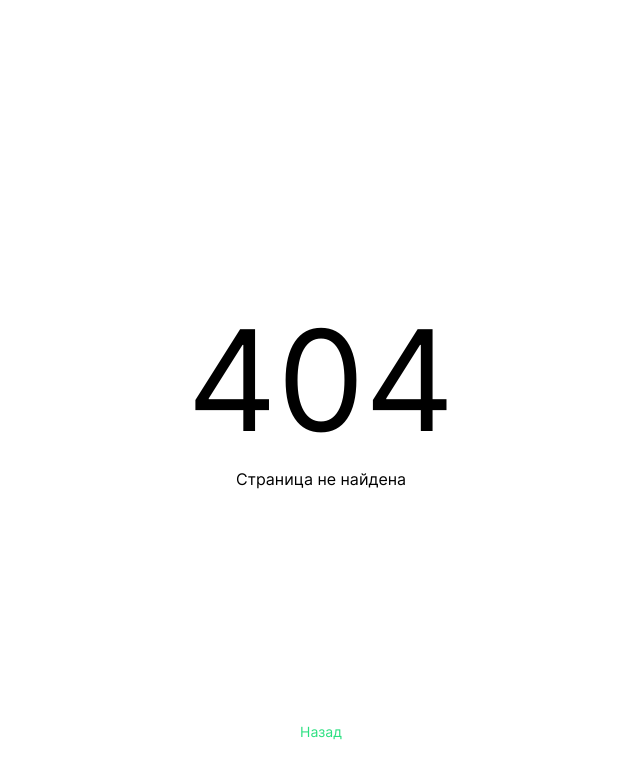
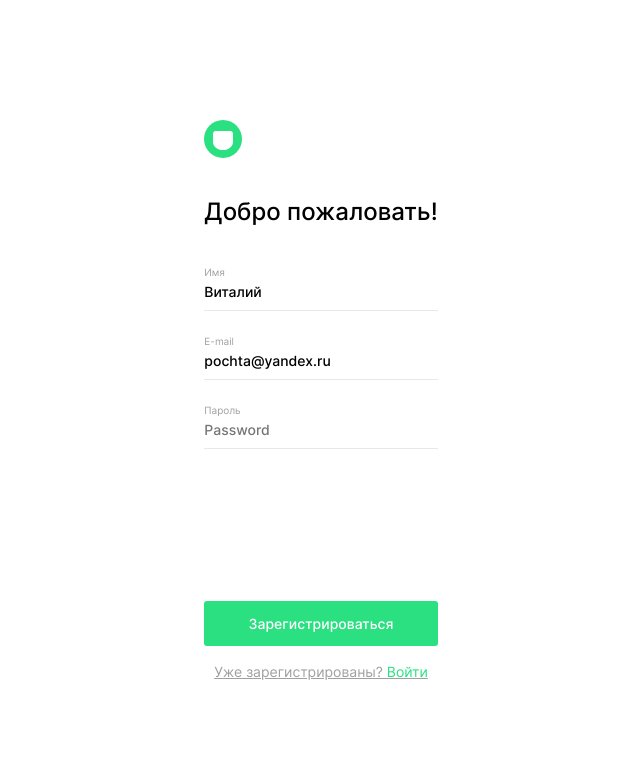
Before and after one commit to Shepelev-Mikhail/movies-explorer-frontend, a React (Create React App) app: page /sign-up in a window 1280 px wide. Before the commit this address had no page. Shown: the top 778 px of the page, without its empty margins (319-959 px from the left). Built offline with nearby package versions, Linux system fonts and the light colour scheme.

Commit message:
Страница профиля и наброски страниц логин/регистрация

```diff
--- a/src/components/App/App.js
+++ b/src/components/App/App.js
@@ -33,10 +33,10 @@ function App() {
         <Header />
         <Profile />
       </Route>
-      <Route exact path="/signin">
+      <Route exact path="/sign-in">
         <Login />
       </Route>
-      <Route exact path="/signup">
+      <Route exact path="/sign-up">
         <Register />
       </Route>
       <Route exact path="*">
--- a/src/components/Login/Login.css
+++ b/src/components/Login/Login.css
@@ -0,0 +1,111 @@
+
+.login {
+    display: flex;
+    flex-direction: column;
+    justify-content: flex-start;
+    align-items: center;
+    align-content: center;
+    height: 100vh;
+    min-height: 700px;
+    max-width: 260px;
+    margin: 56px auto 0;
+}
+
+.login__title {
+    padding: 0;
+    margin: 46px 0 80px;
+    font-style: normal;
+    font-weight: 500;
+    font-size: 24px;
+    line-height: 29px;
+}
+
+.login__form {
+    width: 100%;
+}
+
+.login__field {
+    width: 100%;
+}
+
+.login__input-text {
+    padding: 0;
+    margin: 0;
+    font-style: normal;
+    font-weight: 400;
+    font-size: 10px;
+    line-height: 12px;
+    color: #A0A0A0;
+}
+
+.login__input {
+    width: 100%;
+    padding: 5px 0 10px;
+    margin: 0 0 24px;
+    outline: none;
+    box-shadow: none;
+    border: none;
+    border-bottom: 1px solid #E8E8E8;
+    font-style: normal;
+    font-weight: 500;
+    font-size: 14px;
+    line-height: 17px;
+}
+
+.login__submit {
+    padding: 0;
+    margin: 286px 0 14px;
+    width: 100%;
+    height: 45px;
+    background-color: #2BE080;
+    border: none;
+    border-radius: 3px;
+    color: #ffffff;
+    font-style: normal;
+    font-weight: 500;
+    font-size: 12px;
+    line-height: 15px;
+}
+
+.login__link {
+    width: 100%;
+    border: none;
+    box-shadow: none;
+    background-color: transparent;
+    padding: 0;
+    margin: 0;
+    font-style: normal;
+    font-weight: 400;
+    font-size: 12px;
+    line-height: 15px;
+    text-align: center;
+    color: #A0A0A0;
+}
+
+.login__link-color {
+    color: #2BE080;
+}
+
+@media (min-width: 768px) {
+    .login {
+        justify-content: center;
+        align-items: flex-start;
+        max-width: 396px;
+        margin: 0 auto;
+    }
+
+    .login__title {
+        margin: 36px 0 40px;
+    }
+
+    .login__submit {
+        margin: 197px 0 17px;
+        font-size: 14px;
+        line-height: 17px;
+    }
+
+    .login__link {
+        font-size: 14px;
+        line-height: 17px;
+    }
+}
--- a/src/components/Login/Login.js
+++ b/src/components/Login/Login.js
@@ -1,15 +1,21 @@
+import React from "react";
+import {Link, NavLink} from "react-router-dom";
+import logo from '../../images/logo.svg';
 import './Login.css';
-import { Link } from 'react-router-dom';
 
 function Login() {
   return (
-    <div className="authorization container">
-      <h2 className="authorization__title">Рады видеть!</h2>
-      <form className="authorization__form" method="post" name="register__form" onSubmit={() => (console.log('клик'))}>
-        <div className="authorization__field">
+    <div className="login">
+      <NavLink to="/" className="logo">
+        <img className="logo-img" src={logo} alt="логотип"/>
+      </NavLink>
+      <h2 className="login__title">Рады видеть!</h2>
+      <form className="login__form" method="post" name="login__form">
+        <div className="login__field">
+          <label className="login__input-text">E-mail</label>
           <input
             id="email-input"
-            className="authorization__input authorization__input_type_email"
+            className="login__input login__input_type_email"
             type="email"
             name="email"
             minLength="2"
@@ -17,15 +23,17 @@ function Login() {
             placeholder="Email"
             autoComplete="off"
             required
-            onChange={() => (console.log('клик'))}
+            value="pochta@yandex.ru"
+            onChange={()=> {}}
           />
-          <span className="email-input-error authorization__error"></span>
+          <span className="email-input-error login__error" />
         </div>
 
-        <div className="authorization__field">
+        <div className="login__field">
+          <label className="login__input-text">Пароль</label>
           <input
             id="password-input"
-            className="authorization__input authorization__input_type_password"
+            className="login__input login__input_type_password"
             type="password"
             name="password"
             minLength="2"
@@ -33,13 +41,14 @@ function Login() {
             placeholder="Password"
             autoComplete="off"
             required
-            onChange={() => (console.log('клик'))}
+            onChange={()=> {}}
           />
-          <span className="password-input-error authorization__error"></span>
+          <span className="password-input-error login__error" />
         </div>
-        <button className="authorization__submit" type="submit">Войти</button>
+        <button className="login__submit" type="submit">Войти</button>
       </form>
-      <Link className="authorization__link" to="/sign-in">Ещё не зарегистрированы? Регистрация</Link>
+      <Link className="login__link" to="/sign-up">Ещё не зарегистрированы? <span
+        className="login__link-color">Регистрация</span></Link>
     </div>
   )
 }
--- a/src/components/Navigation/Navigation.js
+++ b/src/components/Navigation/Navigation.js
@@ -65,8 +65,8 @@ function Navigation() {
         </>
       ) : (
         <div className="navigation__buttons">
-          <NavLink to="/signup" className="navigation__signup">Регистрация</NavLink>
-          <NavLink to="/signin" className="navigation__signin">Войти</NavLink>
+          <NavLink to="/sign-up" className="navigation__signup">Регистрация</NavLink>
+          <NavLink to="/sign-in" className="navigation__signin">Войти</NavLink>
         </div>
       )}
     </div>
--- a/src/components/Profile/Profile.css
+++ b/src/components/Profile/Profile.css
@@ -1,20 +1,20 @@
 .profile {
     height: 100vh;
-    min-height: 700px;
-    max-width: 410px;
+    min-height: 500px;
     width: 100%;
-    padding: 0;
+    padding: 144px 0 0;
     margin: 0 auto;
     display: flex;
     flex-direction: column;
-    justify-content: center;
+    justify-content: flex-start;
     align-items: center;
     align-content: center;
+    position: relative;
 }
 
 .profile__title {
+    margin: 0;
     padding: 0;
-    margin: 0 0 123px;
     font-style: normal;
     font-weight: 500;
     font-size: 24px;
@@ -22,9 +22,15 @@
     color: #000000;
 }
 
+.profile__form {
+    width: 100%;
+    max-width: 260px;
+    margin-top: 64px;
+}
+
 .profile__field {
     width: 100%;
-    padding: 16px 0;
+    padding: 17px 0;
     border-bottom: 1px solid #E8E8E8;
     display: flex;
     flex-direction: row;
@@ -35,11 +41,10 @@
 
 .profile__field:last-of-type {
     border: none;
-    margin-bottom: 220px;
 }
 
 .profile__field-name {
-    padding: 0;
+    padding: 0 10px 0 0;
     margin: 0;
     font-style: normal;
     font-weight: 500;
@@ -60,6 +65,22 @@
     line-height: 13px;
     text-align: right;
     color: #000000;
+    outline: none;
+}
+
+.profile__field-input:disabled {
+    background-color: transparent;
+}
+
+.profile__buttons {
+    display: flex;
+    flex-direction: column;
+    position: absolute;
+    left: 50%;
+    bottom: 24px;
+    margin: 0;
+    padding: 0;
+    transform: translateX(-50%);
 }
 
 .profile__button {
@@ -68,8 +89,8 @@
     border: none;
     box-shadow: none;
     font-weight: 400;
-    font-size: 13px;
-    line-height: 16px;
+    font-size: 12px;
+    line-height: 15px;
     color: #000000;
     background-color: transparent;
     cursor: pointer;
@@ -79,10 +100,61 @@
     color: #EE3465;
 }
 
+.profile__submit {
+    width: 260px;
+    height: 45px;
+    background-color: #2BE080;
+    border: none;
+    border-radius: 3px;
+    box-shadow: none;
+    color: #ffffff;
+    font-style: normal;
+    font-weight: 500;
+    font-size: 12px;
+    line-height: 15px;
+}
+
+
 @media (min-width: 768px) {
+    .profile {
+        justify-content: center;
+        min-height: 700px;
+        padding: 30px 0 230px;
+    }
 
+    .profile__form {
+        max-width: 410px;
+        margin-top: 80px;
+    }
+
+    .profile__buttons {
+        bottom: 24.7vh;
+        margin-top: 0;
+    }
+
+    .profile__button {
+        font-size: 13px;
+        line-height: 16px;
+    }
+
+    .profile__submit {
+        width: 410px;
+        font-size: 14px;
+        line-height: 17px;
+    }
 }
 
 @media (min-width: 992px) {
+    .profile {
+        min-height: 600px;
+        padding: 30px 0 204px;
+    }
 
+    .profile__form {
+        margin-top: 107px;
+    }
+
+    .profile__buttons {
+        bottom: 7.7vh;
+    }
 }
--- a/src/components/Profile/Profile.js
+++ b/src/components/Profile/Profile.js
@@ -1,35 +1,92 @@
 import './Profile.css';
+import {useState} from "react";
 
 function Profile() {
+  const [isEdit, updateIsEdit] = useState(false);
+  const [formParams, setFormParams] = useState({
+    name: '',
+    email: ''
+  });
+
+  const handleChange = (e) => {
+    const { name, value } = e.target;
+    setFormParams((prev) => ({
+      ...prev,
+      [name]: value
+    }));
+  };
+
+  const handleSubmit = (evt) => {
+    evt.preventDefault();
+
+    if (!formParams.name || !formParams.email) {
+      return;
+    }
+
+    // Не забыть перенести на успешную отправку формы
+    updateIsEdit(false);
+  }
+
   return (
     <div className="profile">
       <h2 className="profile__title">Привет, Виталий!</h2>
+
+      <form className="profile__form" onSubmit={handleSubmit}>
         <div className="profile__fields">
           <div className="profile__field">
-          <p className="profile__field-name">Имя</p>
+            <label className="profile__field-name">Имя</label>
             <input
+              className="profile__field-input"
               type="text"
-            className="profile__field-input"
-            value="Виталий"
+              name="name"
+              placeholder="Введите ваше имя"
+              autoComplete="off"
+              required
+              disabled={!isEdit}
+              onChange={handleChange}
             />
-
           </div>
           <div className="profile__field">
-          <p className="profile__field-name">E-mail</p>
+            <label className="profile__field-name">E-mail</label>
             <input
-            type="text"
               className="profile__field-input"
-            value="pochta@yandex.ru"
+              type="email"
+              name="email"
+              minLength="2"
+              maxLength="40"
+              placeholder="Введите электронную почту"
+              autoComplete="off"
+              required
+              disabled={!isEdit}
+              onChange={handleChange}
             />
           </div>
         </div>
 
-      <span className="profile__error"></span>
+        <span className="profile__error" />
+        {isEdit &&
           <div className="profile__buttons">
-        <button className="profile__button">Редактировать</button>
-        <button className="profile__button profile__button_logout">Выйти из аккаунта</button>
+            <button
+              type="submit"
+              className="profile__submit"
+            >
+              Сохранить
+            </button>
           </div>
-
+        }
+      </form>
+      {!isEdit &&
+        <div className="profile__buttons">
+          <button
+            type="button"
+            className="profile__button"
+            onClick={() => updateIsEdit(true)}
+          >
+            Редактировать
+          </button>
+          <button type="button" className="profile__button profile__button_logout">Выйти из аккаунта</button>
+        </div>
+      }
     </div>
   )
 }
--- a/src/components/Register/Register.css
+++ b/src/components/Register/Register.css
@@ -0,0 +1,111 @@
+
+.register {
+    display: flex;
+    flex-direction: column;
+    justify-content: flex-start;
+    align-items: center;
+    align-content: center;
+    height: 100vh;
+    min-height: 700px;
+    max-width: 260px;
+    margin: 56px auto 0;
+}
+
+.register__title {
+    padding: 0;
+    margin: 46px 0 80px;
+    font-style: normal;
+    font-weight: 500;
+    font-size: 24px;
+    line-height: 29px;
+}
+
+.register__form {
+    width: 100%;
+}
+
+.register__field {
+    width: 100%;
+}
+
+.register__input-text {
+    padding: 0;
+    margin: 0;
+    font-style: normal;
+    font-weight: 400;
+    font-size: 10px;
+    line-height: 12px;
+    color: #A0A0A0;
+}
+
+.register__input {
+    width: 100%;
+    padding: 5px 0 10px;
+    margin: 0 0 24px;
+    outline: none;
+    box-shadow: none;
+    border: none;
+    border-bottom: 1px solid #E8E8E8;
+    font-style: normal;
+    font-weight: 500;
+    font-size: 14px;
+    line-height: 17px;
+}
+
+.register__submit {
+    padding: 0;
+    margin: 217px 0 14px;
+    width: 100%;
+    height: 45px;
+    background-color: #2BE080;
+    border: none;
+    border-radius: 3px;
+    color: #ffffff;
+    font-style: normal;
+    font-weight: 500;
+    font-size: 12px;
+    line-height: 15px;
+}
+
+.register__link {
+    width: 100%;
+    border: none;
+    box-shadow: none;
+    background-color: transparent;
+    padding: 0;
+    margin: 0;
+    font-style: normal;
+    font-weight: 400;
+    font-size: 12px;
+    line-height: 15px;
+    text-align: center;
+    color: #A0A0A0;
+}
+
+.register__link-color {
+    color: #2BE080;
+}
+
+@media (min-width: 768px) {
+    .register {
+        justify-content: center;
+        align-items: flex-start;
+        max-width: 396px;
+        margin: 0 auto;
+    }
+
+    .register__title {
+        margin: 36px 0 40px;
+    }
+
+    .register__submit {
+        margin: 128px 0 17px;
+        font-size: 14px;
+        line-height: 17px;
+    }
+
+    .register__link {
+        font-size: 14px;
+        line-height: 17px;
+    }
+}
--- a/src/components/Register/Register.js
+++ b/src/components/Register/Register.js
@@ -1,9 +1,71 @@
+import React from "react";
+import { NavLink, Link } from "react-router-dom";
+import logo from '../../images/logo.svg';
 import './Register.css';
 
 function Register() {
   return (
-    <div className="authorization container">
-      Регистрация
+    <div className="register">
+      <NavLink to="/" className="logo">
+        <img className="logo-img" src={logo} alt="логотип"/>
+      </NavLink>
+      <h2 className="register__title">Добро пожаловать!</h2>
+      <form className="register__form" method="post" name="register__form">
+        <div className="register__field">
+          <p className="register__input-text">Имя</p>
+          <input
+            id="name-input"
+            className="register__input register__input_type_name"
+            type="text"
+            name="name"
+            minLength="2"
+            maxLength="40"
+            placeholder="Имя"
+            autoComplete="off"
+            required
+            value="Виталий"
+            onChange={()=> {}}
+          />
+          <span className="email-input-error register__error" />
+        </div>
+
+        <div className="register__field">
+          <p className="register__input-text">E-mail</p>
+          <input
+            id="email-input"
+            className="register__input register__input_type_email"
+            type="email"
+            name="email"
+            minLength="2"
+            maxLength="40"
+            placeholder="Email"
+            autoComplete="off"
+            required
+            value="pochta@yandex.ru"
+            onChange={()=> {}}
+          />
+          <span className="email-input-error register__error" />
+        </div>
+
+        <div className="register__field">
+          <p className="register__input-text">Пароль</p>
+          <input
+            id="password-input"
+            className="register__input register__input_type_password"
+            type="password"
+            name="password"
+            minLength="2"
+            maxLength="40"
+            placeholder="Password"
+            autoComplete="off"
+            required
+          />
+          <span className="password-input-error register__error" />
+        </div>
+        <button className="register__submit" type="submit">Зарегистрироваться</button>
+      </form>
+      <Link className="register__link" to="/sign-in">Уже зарегистрированы? <span
+        className="register__link-color">Войти</span></Link>
     </div>
   )
 }
```
Lines whose indentation alone changed are shown as unchanged.
